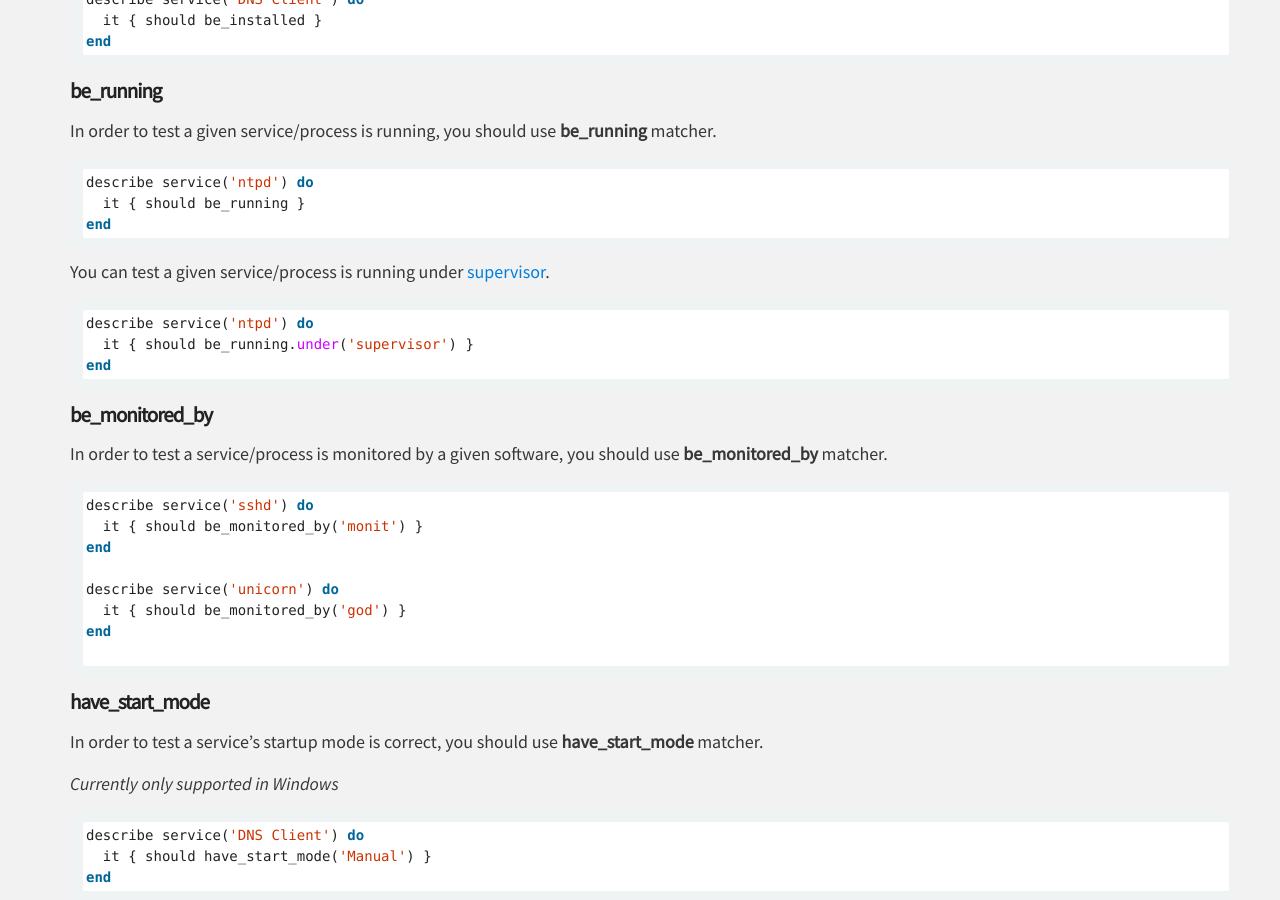
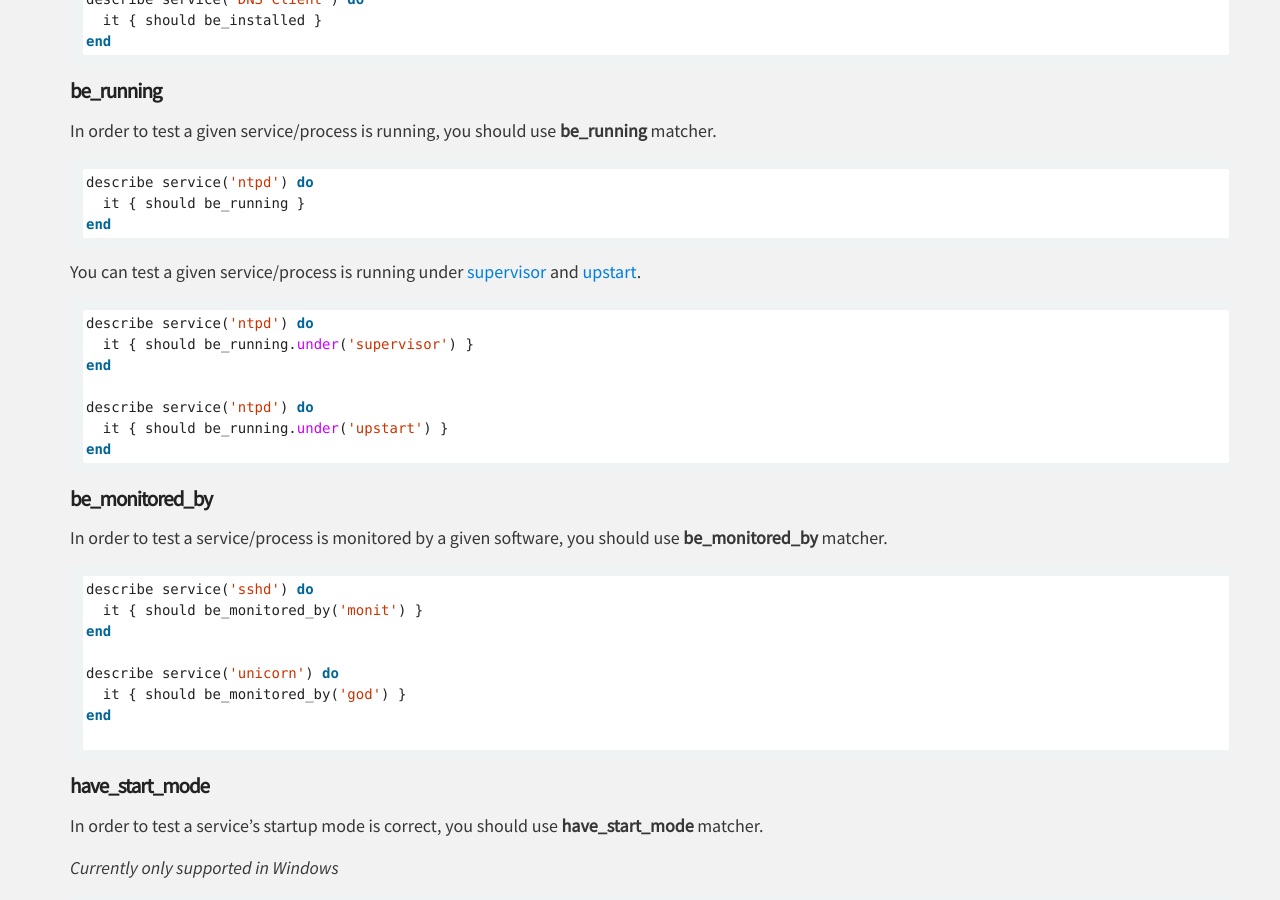
Before and after one commit to serverspec/serverspec.github.io, a Jekyll site: the page built from resource_types.md, in a window 1280 px wide and 900 px high, scrolled down 17324 px. Built offline with Jekyll 4.4.1, drawn with Linux system fonts in a browser that asks for light colours; Markdown is read by kramdown in place of the engine named in the settings.

Commit message:
Add descriptions for upstart

````diff
--- a/_includes/service.md
+++ b/_includes/service.md
@@ -42,11 +42,15 @@ describe service('ntpd') do
 end
 ```
 
-You can test a given service/process is running under [supervisor](http://supervisord.org/).
+You can test a given service/process is running under [supervisor](http://supervisord.org/) and [upstart](https://launchpad.net/upstart).
 
 ```ruby
 describe service('ntpd') do
   it { should be_running.under('supervisor') }
+end
+
+describe service('ntpd') do
+  it { should be_running.under('upstart') }
 end
 ```
 
````
